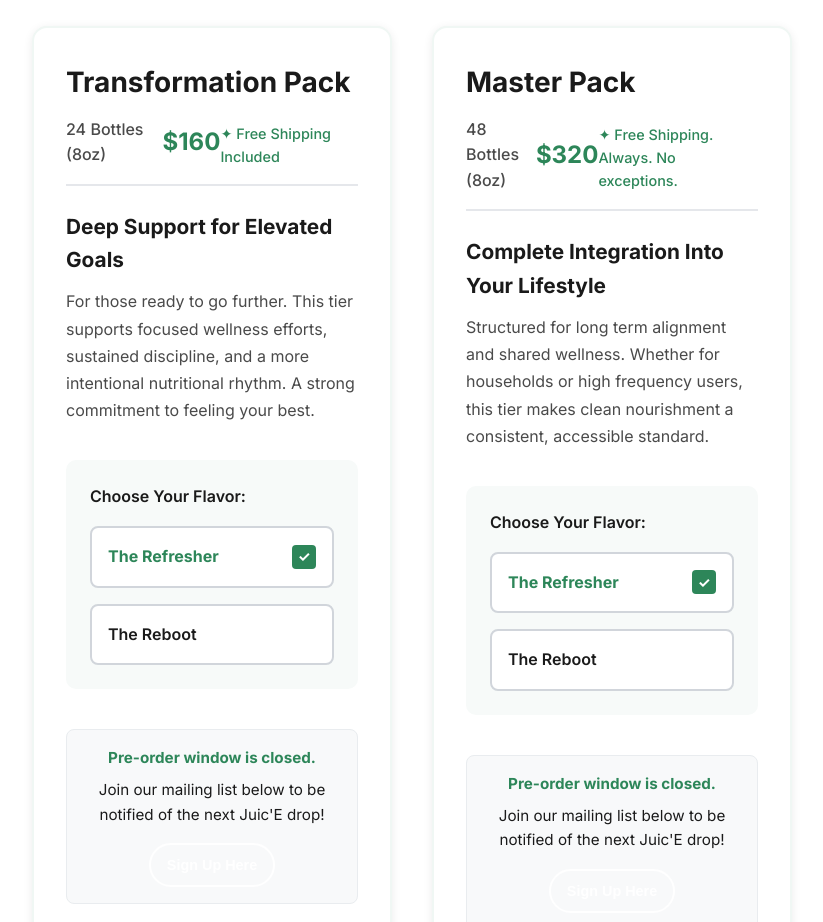
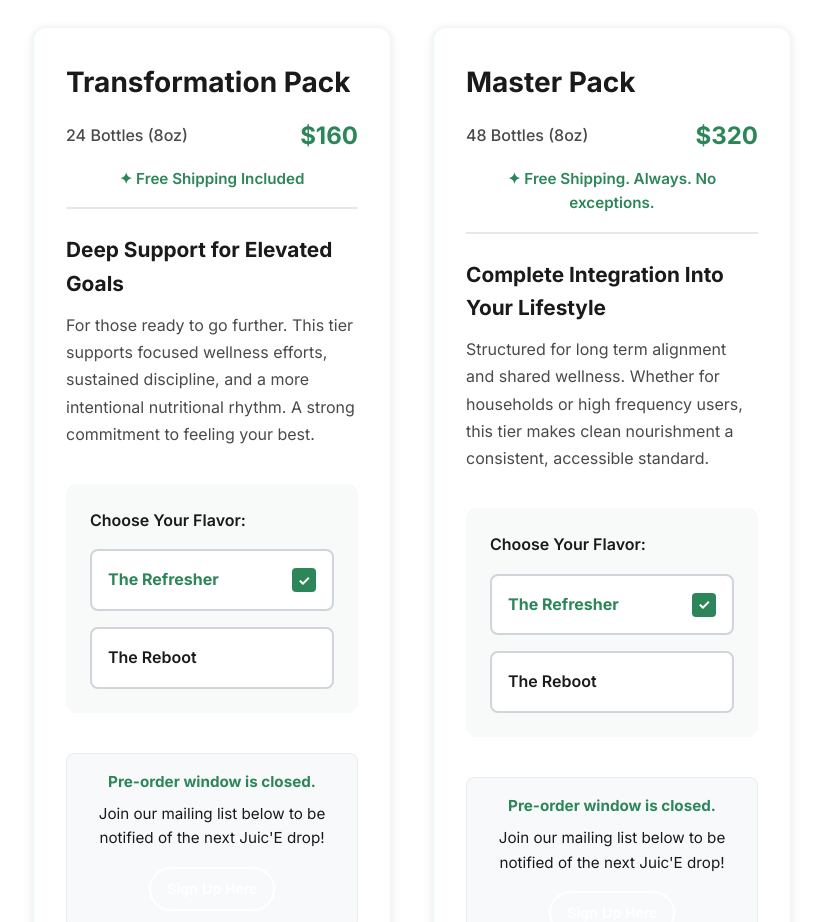
Before and after one commit to ehuetongwe/Juic-E-Drink-2.0, a website: page index.html in a window 1280 px wide. Shown: the part 4640-5562 px from the top of the page, without its empty margins (28-851 px from the left). Drawn offline with Linux system fonts and the light colour scheme.

Commit message:
style: Move free shipping text below package details for better layout

```diff
--- a/index.html
+++ b/index.html
@@ -396,8 +396,8 @@
                         <div class="package-details">
                             <span class="package-bottles">24 Bottles (8oz)</span>
                             <span class="package-price">$160</span>
-                            <span class="package-free-shipping" style="display:block; margin-top:5px; font-size:0.9em; font-weight:500; color:var(--primary-color);">✦ Free Shipping Included</span>
                         </div>
+                        <div class="package-free-shipping" style="margin-top:12px; font-size:0.95em; font-weight:600; color:var(--primary-color); text-align:center;">✦ Free Shipping Included</div>
                     </div>
                     <div class="package-description">
                         <h4 class="package-desc-title">Deep Support for Elevated Goals</h4>
@@ -435,8 +435,8 @@
                         <div class="package-details">
                             <span class="package-bottles">48 Bottles (8oz)</span>
                             <span class="package-price">$320</span>
-                            <span class="package-free-shipping" style="display:block; margin-top:5px; font-size:0.9em; font-weight:500; color:var(--primary-color);">✦ Free Shipping. Always. No exceptions.</span>
                         </div>
+                        <div class="package-free-shipping" style="margin-top:12px; font-size:0.95em; font-weight:600; color:var(--primary-color); text-align:center;">✦ Free Shipping. Always. No exceptions.</div>
                     </div>
                     <div class="package-description">
                         <h4 class="package-desc-title">Complete Integration Into Your Lifestyle</h4>
```
